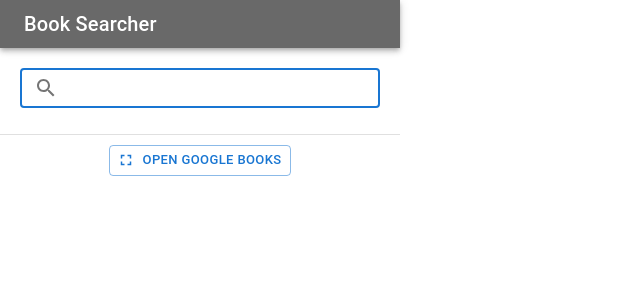
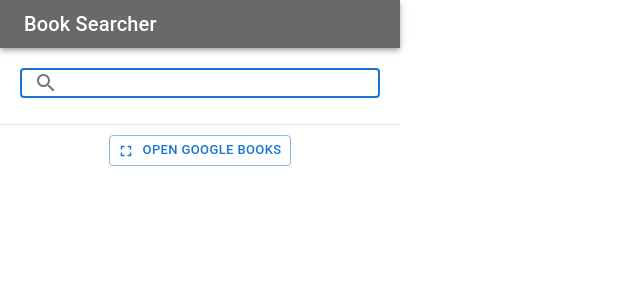
Before and after one commit to nigimitama/book-searcher, a React (Vite) app: page / in a window 1280 px wide. Shown: the top 300 px of the page, without its empty margins (0-640 px from the left). Built offline with nearby package versions, Linux system fonts and the light colour scheme.

Commit message:
refactor: 検索ボックスのpaddingを削減

```diff
--- a/src/components/SearchForm.tsx
+++ b/src/components/SearchForm.tsx
@@ -1,24 +1,20 @@
 import React, { useEffect } from 'react'
 import { ResultJson } from '../@types/SearchResult'
 import OutlinedInput from '@mui/material/OutlinedInput'
+import { outlinedInputClasses } from '@mui/material/OutlinedInput'
 import InputAdornment from '@mui/material/InputAdornment'
 import SearchIcon from '@mui/icons-material/Search'
 import Stack from '@mui/material/Stack'
+import { styled } from '@mui/material/styles';
+import { callApi } from '../modules/booksApi'
 
 
-async function callApi(query: string): Promise<ResultJson> {
-  const words = query.split(/\s+/)
-  const q = words.join("+")
-  const request = new Request(`https://www.googleapis.com/books/v1/volumes?q=${q}`)
-  const result = await fetch(request)
-    .then((response) => {
-      if (!response.ok) {
-        console.log(`ERROR ${response}`)
-      }
-      return response.json()
-    })
-  return result
-}
+const SmallOutlinedInput = styled(OutlinedInput)({
+  // input部分のpaddingを縮小
+  [`& .${outlinedInputClasses.input}`]: {
+    padding: "5px",
+  },
+})
 
 
 type ResultProps = {
@@ -57,7 +53,7 @@ export const SearchForm: React.FC<ResultProps> = ({ setQuery, result, setResult
 
   return (
     <Stack direction="row" justifyContent="center" spacing={2}>
-      <OutlinedInput
+      <SmallOutlinedInput
         id="searchForm"
         startAdornment={
           <InputAdornment position="start">
@@ -66,7 +62,7 @@ export const SearchForm: React.FC<ResultProps> = ({ setQuery, result, setResult
         }
         size="small"
         onKeyDown={e => searchBooks(e)}
-        sx={{ "width": "90%" }}
+        sx={{ width: "90%", fontSize: 14 }}
       />
     </Stack>
   )
--- /dev/null
+++ b/src/modules/booksApi.ts
@@ -0,0 +1,16 @@
+import { ResultJson } from '../@types/SearchResult'
+
+
+export async function callApi(query: string): Promise<ResultJson> {
+  const words = query.split(/\s+/)
+  const q = words.join("+")
+  const request = new Request(`https://www.googleapis.com/books/v1/volumes?q=${q}`)
+  const result = await fetch(request)
+    .then((response) => {
+      if (!response.ok) {
+        console.log(`ERROR ${response}`)
+      }
+      return response.json()
+    })
+  return result
+}
```
